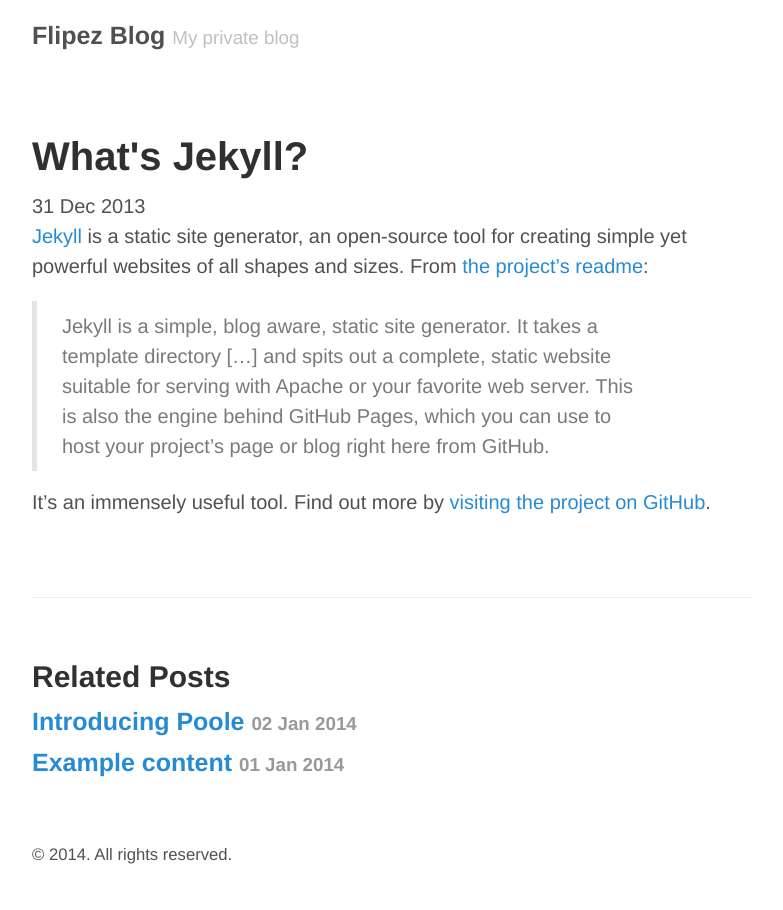
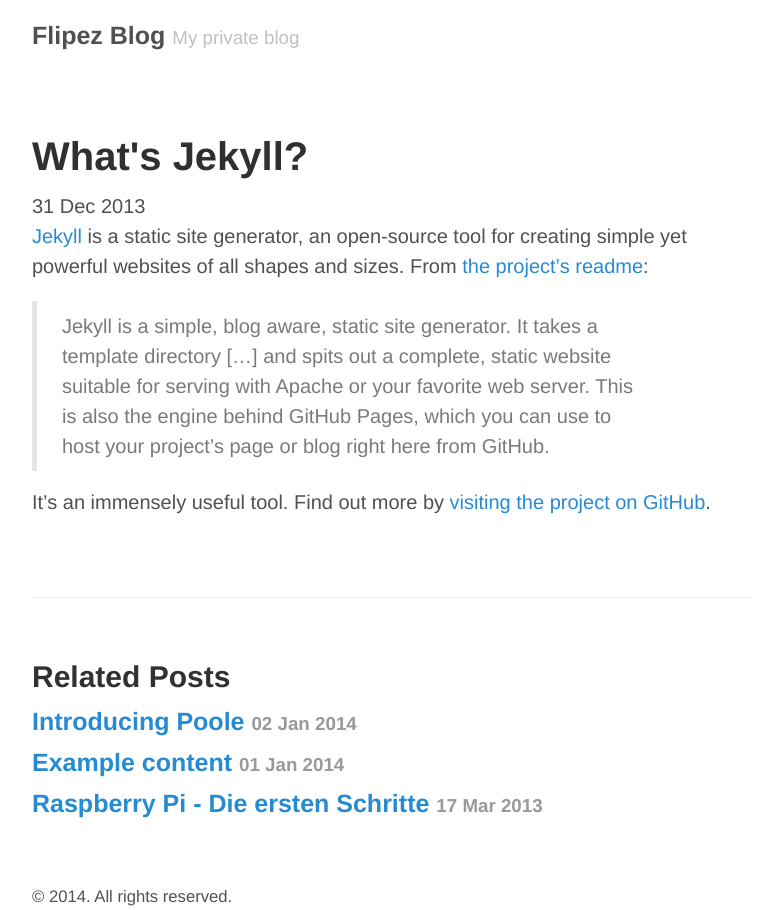
Before and after one commit to Flipez/flipez.github.io, a Jekyll site: the page built from _posts/2013-12-31-whats-jekyll.md, in a window 1280 px wide. Shown: the whole page, without its empty margins (248-1031 px from the left). Built offline with Jekyll 4.4.1, drawn with Linux system fonts in a browser that asks for light colours.

Commit message:
renamed post, added title and layout

```diff
--- a/_posts/17-03-2013-raspberry-pi-die-ersten-schritte.md
+++ b/_posts/2013-03-17-raspberry-pi-schritte.md
@@ -1,3 +1,7 @@
+---
+layout: post
+title: Raspberry Pi - Die ersten Schritte
+---
 Heute wollen wir uns einmal um die minimal Installation eines Raspbian's auf dem Raspberry kümmern. Dazu brauchen wir ein paar Dinge:
 
 *   Raspberry Pi
@@ -37,9 +41,9 @@ Der Installer läd jetzt weitere Daten vom Webserver. Idealer Zeitpunkt den Kaff
 *   Passwort für den Benutzer
 Jetzt stellen wir die Zeitzone ein ( in DE sollte das Berlin sein ). Dann schlägt uns der Installer vor, wie wir die Speicherkarte partitionieren können. Das könnte so aussehen:
 
-#1 primary 78.6 MB B f fat32 /rpiboot
-#2 primary 255.9 MB f swap swap
-#3 primary 3.6 GB f ext3 /
+*   1 primary 78.6 MB B f fat32 /rpiboot
+*   2 primary 255.9 MB f swap swap
+*   3 primary 3.6 GB f ext3 /
 
 Das bejahen wir mit **&lt;Finish partitioning and write changes to disk&gt;** und bestätigen mit **&lt;Yes&gt;**
 
```
